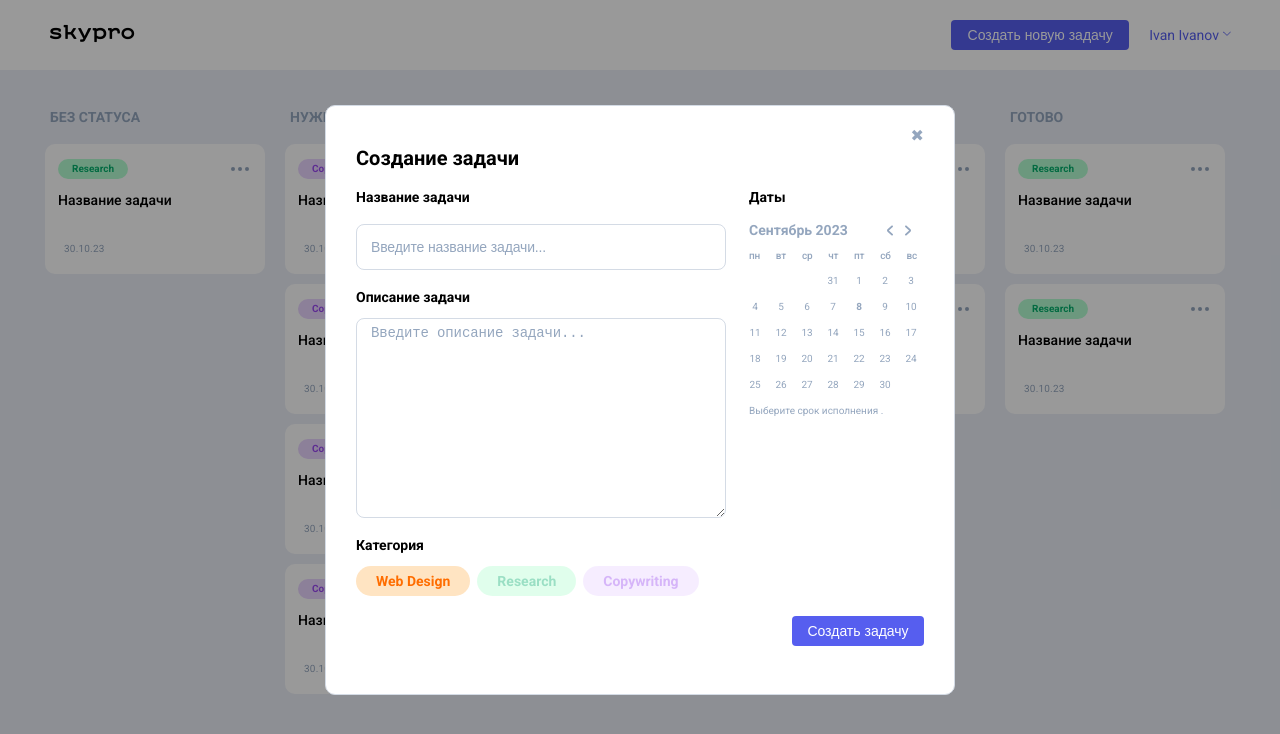
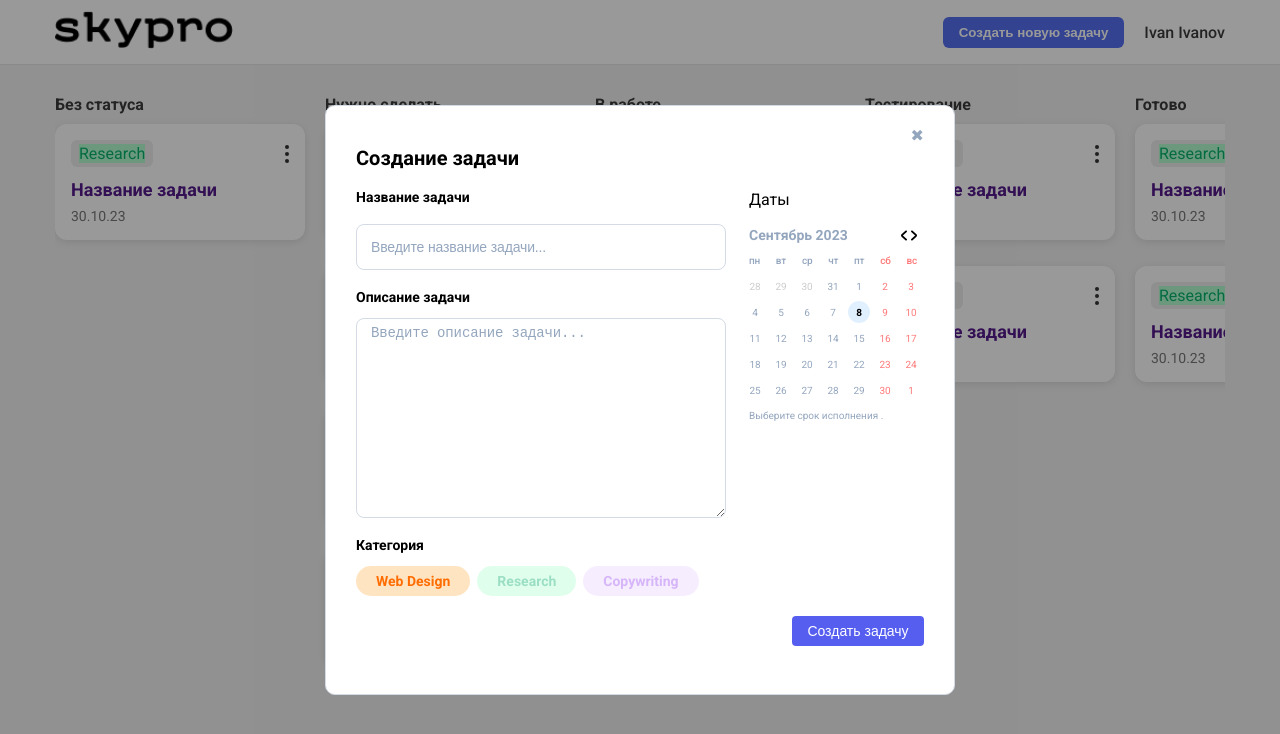
Before and after one commit to DiStail88/skypro-kanban, a React (Vite) app: page / in a window 1280 px wide. Both pictures are taken after a click on the button "Создать новую задачу". Shown: the top 734 px of the page. Built offline with nearby package versions, Linux system fonts and the light colour scheme.

Commit message:
Попробовал сделать несколько компонентов, но не понимаю, как подбивать все стили, сложно

```diff
--- a/src/components/Calendar/Calendar.jsx
+++ b/src/components/Calendar/Calendar.jsx
@@ -1,81 +1,83 @@
 import React from 'react';
+import {
+  CalendarWrapper,
+  Title,
+  CalendarBlock,
+  Nav,
+  Month,
+  NavActions,
+  NavAction,
+  Content,
+  DaysNames,
+  DayName,
+  Cells,
+  Cell,
+  Period,
+  PeriodText,
+} from './Calendar.styled';
 
 const Calendar = () => {
+  const days = [
+    { label: '28', other: true }, { label: '29', other: true }, { label: '30', other: true },
+    { label: '31' }, { label: '1' }, { label: '2', weekend: true }, { label: '3', weekend: true },
+    { label: '4' }, { label: '5' }, { label: '6' }, { label: '7' }, { label: '8', current: true },
+    { label: '9', weekend: true }, { label: '10', weekend: true }, { label: '11' }, { label: '12' },
+    { label: '13' }, { label: '14' }, { label: '15' }, { label: '16', weekend: true },
+    { label: '17', weekend: true }, { label: '18' }, { label: '19' }, { label: '20' },
+    { label: '21' }, { label: '22' }, { label: '23', weekend: true }, { label: '24', weekend: true },
+    { label: '25' }, { label: '26' }, { label: '27' }, { label: '28' }, { label: '29' },
+    { label: '30', weekend: true }, { label: '1', other: true, weekend: true }
+  ];
 
   return (
-        <div className="pop-new-card__calendar calendar">
-        <p className="calendar__ttl subttl">Даты</p>
-        <div className="calendar__block">
-            <div className="calendar__nav">
-                <div className="calendar__month">Сентябрь 2023</div>
-                <div className="nav__actions">
-                    <div className="nav__action" data-action="prev">
+    <CalendarWrapper>
+      <Title>Даты</Title>
+      <CalendarBlock>
+        <Nav>
+          <Month>Сентябрь 2023</Month>
+          <NavActions>
+            <NavAction data-action="prev">
               <svg xmlns="http://www.w3.org/2000/svg" width="6" height="11" viewBox="0 0 6 11">
                 <path d="M5.72945 1.95273C6.09018 1.62041 6.09018 1.0833 5.72945 0.750969C5.36622 0.416344 4.7754 0.416344 4.41218 0.750969L0.528487 4.32883C-0.176162 4.97799 -0.176162 6.02201 0.528487 6.67117L4.41217 10.249C4.7754 10.5837 5.36622 10.5837 5.72945 10.249C6.09018 9.9167 6.09018 9.37959 5.72945 9.04727L1.87897 5.5L5.72945 1.95273Z" />
               </svg>
-                    </div>
-                    <div className="nav__action" data-action="next">
+            </NavAction>
+            <NavAction data-action="next">
               <svg xmlns="http://www.w3.org/2000/svg" width="6" height="11" viewBox="0 0 6 11">
                 <path d="M0.27055 9.04727C-0.0901833 9.37959 -0.0901832 9.9167 0.27055 10.249C0.633779 10.5837 1.2246 10.5837 1.58783 10.249L5.47151 6.67117C6.17616 6.02201 6.17616 4.97799 5.47151 4.32883L1.58782 0.75097C1.2246 0.416344 0.633778 0.416344 0.270549 0.75097C-0.0901831 1.0833 -0.090184 1.62041 0.270549 1.95273L4.12103 5.5L0.27055 9.04727Z" />
               </svg>
-                    </div>
-                </div>
-            </div>
-            <div className="calendar__content">
-                <div className="calendar__days-names">
-                    <div className="calendar__day-name">пн</div>
-                    <div className="calendar__day-name">вт</div>
-                    <div className="calendar__day-name">ср</div>
-                    <div className="calendar__day-name">чт</div>
-                    <div className="calendar__day-name">пт</div>
-                    <div className="calendar__day-name -weekend-">сб</div>
-                    <div className="calendar__day-name -weekend-">вс</div>
-                </div>
-                <div className="calendar__cells">
-                    <div className="calendar__cell _other-month">28</div>
-                    <div className="calendar__cell _other-month">29</div>
-                    <div className="calendar__cell _other-month">30</div>
-                    <div className="calendar__cell _cell-day">31</div>
-                    <div className="calendar__cell _cell-day">1</div>
-                    <div className="calendar__cell _cell-day _weekend">2</div>
-                    <div className="calendar__cell _cell-day _weekend">3</div>
-                    <div className="calendar__cell _cell-day">4</div>
-                    <div className="calendar__cell _cell-day">5</div>
-                    <div className="calendar__cell _cell-day ">6</div>
-                    <div className="calendar__cell _cell-day">7</div>
-                    <div className="calendar__cell _cell-day _current">8</div>
-                    <div className="calendar__cell _cell-day _weekend">9</div>
-                    <div className="calendar__cell _cell-day _weekend">10</div>
-                    <div className="calendar__cell _cell-day">11</div>
-                    <div className="calendar__cell _cell-day">12</div>
-                    <div className="calendar__cell _cell-day">13</div>
-                    <div className="calendar__cell _cell-day">14</div>
-                    <div className="calendar__cell _cell-day">15</div>
-                    <div className="calendar__cell _cell-day _weekend">16</div>
-                    <div className="calendar__cell _cell-day _weekend">17</div>
-                    <div className="calendar__cell _cell-day">18</div>
-                    <div className="calendar__cell _cell-day">19</div>
-                    <div className="calendar__cell _cell-day">20</div>
-                    <div className="calendar__cell _cell-day">21</div>
-                    <div className="calendar__cell _cell-day">22</div>
-                    <div className="calendar__cell _cell-day _weekend">23</div>
-                    <div className="calendar__cell _cell-day _weekend">24</div>
-                    <div className="calendar__cell _cell-day">25</div>
-                    <div className="calendar__cell _cell-day">26</div>
-                    <div className="calendar__cell _cell-day">27</div>
-                    <div className="calendar__cell _cell-day">28</div>
-                    <div className="calendar__cell _cell-day">29</div>
-                    <div className="calendar__cell _cell-day _weekend">30</div>
-                    <div className="calendar__cell _other-month _weekend">1</div>
-                </div>
-            </div>
+            </NavAction>
+          </NavActions>
+        </Nav>
 
-            <input type="hidden" id="datepick_value" value="08.09.2023"></input>
-            <div className="calendar__period">
-                <p className="calendar__p date-end">Выберите срок исполнения <span className="date-control"></span>.</p>
-            </div>
-        </div>
-    </div>
+        <Content>
+          <DaysNames>
+            {['пн', 'вт', 'ср', 'чт', 'пт', 'сб', 'вс'].map((d, idx) => (
+              <DayName key={d} className={idx > 4 ? 'weekend' : ''}>{d}</DayName>
+            ))}
+          </DaysNames>
+
+          <Cells>
+            {days.map((day, index) => (
+              <Cell
+                key={index}
+                isWeekend={day.weekend}
+                isCurrent={day.current}
+                isOther={day.other}
+              >
+                {day.label}
+              </Cell>
+            ))}
+          </Cells>
+        </Content>
+
+        <input type="hidden" id="datepick_value" value="08.09.2023" />
+        <Period>
+          <PeriodText>
+            Выберите срок исполнения <span className="date-control"></span>.
+          </PeriodText>
+        </Period>
+      </CalendarBlock>
+    </CalendarWrapper>
   );
 };
 
--- /dev/null
+++ b/src/components/Calendar/Calendar.styled.js
@@ -0,0 +1,101 @@
+import styled from 'styled-components';
+
+export const CalendarWrapper = styled.div`
+  width: 182px;
+  margin-bottom: 20px;
+`;
+
+export const Title = styled.p`
+  margin-bottom: 14px;
+  padding: 0 7px;
+`;
+
+export const CalendarBlock = styled.div`
+  display: block;
+`;
+
+export const Nav = styled.div`
+  width: 100%;
+  display: flex;
+  align-items: center;
+  justify-content: space-between;
+  margin-top: 14px;
+  padding: 0 7px;
+`;
+
+export const Month = styled.div`
+  color: #94A6BE;
+  font-size: 14px;
+  line-height: 25px;
+  font-weight: 600;
+`;
+
+export const NavActions = styled.div`
+  display: flex;
+  gap: 4px;
+`;
+
+export const NavAction = styled.div`
+  cursor: pointer;
+`;
+
+export const Content = styled.div`
+  margin-bottom: 12px;
+`;
+
+export const DaysNames = styled.div`
+  display: flex;
+  flex-wrap: nowrap;
+  align-items: center;
+  justify-content: space-between;
+  margin: 7px 0;
+  padding: 0 7px;
+`;
+
+export const DayName = styled.div`
+  color: #94A6BE;
+  font-size: 10px;
+  font-weight: 500;
+  letter-spacing: -0.2px;
+
+  &.weekend {
+    color: #FF7A7A;
+  }
+`;
+
+export const Cells = styled.div`
+  width: 182px;
+  height: 126px;
+  display: flex;
+  flex-wrap: wrap;
+`;
+
+export const Cell = styled.div`
+  width: 22px;
+  height: 22px;
+  margin: 2px;
+  border-radius: 50%;
+  display: flex;
+  align-items: center;
+  justify-content: center;
+  font-size: 10px;
+  font-weight: ${({ isCurrent }) => (isCurrent ? 'bold' : 'normal')};
+  color: ${({ isWeekend, isCurrent, isOther }) =>
+    isCurrent ? '#000' : isWeekend ? '#FF7A7A' : isOther ? '#ccc' : '#94A6BE'};
+  background-color: ${({ isCurrent }) => (isCurrent ? '#e1f0ff' : 'transparent')};
+  cursor: pointer;
+`;
+
+export const Period = styled.div`
+  padding: 0 7px;
+`;
+
+export const PeriodText = styled.p`
+  color: #94A6BE;
+  font-size: 10px;
+  line-height: 1;
+
+  span {
+    color: #000;
+  }
+`;
--- a/src/components/Card/Card.jsx
+++ b/src/components/Card/Card.jsx
@@ -1,33 +1,43 @@
 import React from 'react';
+import {
+  CardWrapper,
+  CardContainer,
+  CardGroup,
+  CardTheme,
+  CardBtn,
+  CardContent,
+  CardTitle,
+  CardDate,
+} from './Card.styled';
 
 const Card = ({ task }) => {
   if (!task) return null;
 
   return (
-		<div className="cards__item">
-			<div className="cards__card card">
-				<div className="card__group">
-					<div className={`card__theme ${task.themeClass}`}>
+    <CardWrapper>
+      <CardContainer>
+        <CardGroup>
+          <CardTheme className={task.themeClass}>
             <p className={task.themeClass}>{task.theme}</p>
-					</div>
+          </CardTheme>
           <a href="#popBrowse" target="_self">
-						<div className="card__btn">
+            <CardBtn>
               <div></div>
               <div></div>
               <div></div>
-						</div>
+            </CardBtn>
           </a>
-				</div>
-				<div className="card__content">
+        </CardGroup>
+        <CardContent>
           <a href="" target="_blank">
-						<h3 className="card__title">{task.title}</h3>
+            <CardTitle>{task.title}</CardTitle>
           </a>
-					<div className="card__date">
+          <CardDate>
             <p>{task.date}</p>
-					</div>
-				</div>
-			</div>
-		</div>
+          </CardDate>
+        </CardContent>
+      </CardContainer>
+    </CardWrapper>
   );
 };
 
--- /dev/null
+++ b/src/components/Card/Card.styled.js
@@ -0,0 +1,53 @@
+import styled from 'styled-components';
+
+export const CardWrapper = styled.div`
+  margin-bottom: 16px;
+`;
+
+export const CardContainer = styled.div`
+  background: #fff;
+  border-radius: 12px;
+  box-shadow: 0 2px 8px rgba(0,0,0,0.1);
+  padding: 16px;
+`;
+
+export const CardGroup = styled.div`
+  display: flex;
+  justify-content: space-between;
+  align-items: center;
+`;
+
+export const CardTheme = styled.div`
+  padding: 4px 8px;
+  border-radius: 6px;
+  background-color: #eee;
+`;
+
+export const CardBtn = styled.div`
+  display: flex;
+  flex-direction: column;
+  gap: 3px;
+  cursor: pointer;
+
+  & > div {
+    width: 4px;
+    height: 4px;
+    background-color: #333;
+    border-radius: 50%;
+  }
+`;
+
+export const CardContent = styled.div`
+  margin-top: 12px;
+`;
+
+export const CardTitle = styled.h3`
+  font-size: 18px;
+  margin: 0;
+`;
+
+export const CardDate = styled.div`
+  margin-top: 8px;
+  font-size: 14px;
+  color: #777;
+`;
--- a/src/components/Column/Column.jsx
+++ b/src/components/Column/Column.jsx
@@ -1,22 +1,26 @@
 import React from 'react';
 import Card from '../Card/Card';
+import {
+  ColumnWrapper,
+  ColumnTitle,
+  CardsContainer,
+  EmptyText
+} from './Column.styled';
 
 const Column = ({ title, tasks }) => {
   return (
-    <>
-      <div className="column__title">
+    <ColumnWrapper>
+      <ColumnTitle>
         <p>{title}</p>
-      </div>
-      <div className="cards">
+      </ColumnTitle>
+      <CardsContainer>
         {tasks.length > 0 ? (
-          tasks.map((task) => (
-            <Card key={task.id} task={task} />
-          ))
+          tasks.map((task) => <Card key={task.id} task={task} />)
         ) : (
-          <p className="column__empty">Нет задач</p>
+          <EmptyText>Нет задач</EmptyText>
         )}
-      </div>
-    </>
+      </CardsContainer>
+    </ColumnWrapper>
   );
 };
 
--- /dev/null
+++ b/src/components/Column/Column.styled.js
@@ -0,0 +1,25 @@
+import styled from 'styled-components';
+
+export const ColumnWrapper = styled.div`
+  display: flex;
+  flex-direction: column;
+`;
+
+export const ColumnTitle = styled.div`
+  padding: 10px 0;
+  font-size: 16px;
+  font-weight: bold;
+  color: #3b3b3b;
+`;
+
+export const CardsContainer = styled.div`
+  display: flex;
+  flex-direction: column;
+  gap: 10px;
+`;
+
+export const EmptyText = styled.p`
+  color: #94A6BE;
+  font-size: 14px;
+  font-style: italic;
+`;
--- a/src/components/Header/Header.jsx
+++ b/src/components/Header/Header.jsx
@@ -1,64 +1,83 @@
 import React, { useState, useEffect, useRef } from 'react';
+import {
+  HeaderWrapper,
+  Container,
+  HeaderBlock,
+  Logo,
+  Nav,
+  MainButton,
+  UserName,
+  Popup,
+  PopupName,
+  PopupMail,
+  PopupTheme,
+  LogoutButton
+} from './Header.styled';
 
 const Header = () => {
-
   const [showUserInfo, setShowUserInfo] = useState(false);
   const popupRef = useRef(null);
   const nameRef = useRef(null);
 
   const headerPopup = () => {
-        setShowUserInfo(prev => !prev);
+    setShowUserInfo((prev) => !prev);
   };
 
   useEffect(() => {
     const headerClickPopup = (e) => {
-            if (nameRef.current.contains(e.target)) {
-                return;
-            } else if (popupRef.current && !popupRef.current.contains(e.target)) {
+      if (nameRef.current.contains(e.target)) return;
+      if (popupRef.current && !popupRef.current.contains(e.target)) {
         setShowUserInfo(false);
       }
     };
 
     document.addEventListener('mousedown', headerClickPopup);
-
     return () => {
       document.removeEventListener('mousedown', headerClickPopup);
     };
   }, []);
 
   return (
-        <header className="header">
-            <div className="container">
-                <div className="header__block">
-                    <div className="header__logo _show _light">
-                        <a href="" target="_self"><img src="images/logo.png" alt="logo"></img></a>
-                    </div>
-                    <div className="header__logo _dark">
-                        <a href="" target="_self"><img src="images/logo_dark.png" alt="logo"></img></a>
-                    </div>
-                    <nav className="header__nav">
-                        <button className="header__btn-main-new _hover01" id="btnMainNew"><a href="#popNewCard">Создать новую задачу</a></button>
-                        <a href="#user-set-target" ref={nameRef} className="header__user _hover02"
-                        onClick = {event => {
-                            event.preventDefault();
+    <HeaderWrapper>
+      <Container>
+        <HeaderBlock>
+          <Logo className="_show _light">
+            <a href="#"><img src="images/logo.png" alt="logo" /></a>
+          </Logo>
+          <Logo className="_dark">
+            <a href="#"><img src="images/logo_dark.png" alt="logo" /></a>
+          </Logo>
+
+          <Nav>
+            <MainButton id="btnMainNew">
+              <a href="#popNewCard">Создать новую задачу</a>
+            </MainButton>
+
+            <UserName
+              ref={nameRef}
+              onClick={(e) => {
+                e.preventDefault();
                 headerPopup();
               }}
             >
               Ivan Ivanov
-                        </a>
-                        <div ref={popupRef} className={`header__pop-user-set pop-user-set ${showUserInfo ? 'visible' : 'hidden'}`} id="user-set-target">
-                            <p className="pop-user-set__name">Ivan Ivanov</p>
-                            <p className="pop-user-set__mail">ivan.ivanov@gmail.com</p>
-                            <div className="pop-user-set__theme">
+            </UserName>
+
+            <Popup ref={popupRef} visible={showUserInfo}>
+              <PopupName>Ivan Ivanov</PopupName>
+              <PopupMail>ivan.ivanov@gmail.com</PopupMail>
+              <PopupTheme>
                 <p>Темная тема</p>
-                                <input type="checkbox" className="checkbox" name="checkbox"></input>
-                            </div>
-                            <button type="button" className="_hover03"><a href="#popExit">Выйти</a></button>
-                        </div>
-                    </nav>
-                </div>
-            </div>
-        </header>
+                <input type="checkbox" className="checkbox" />
+              </PopupTheme>
+              <LogoutButton>
+                <a href="#popExit">Выйти</a>
+              </LogoutButton>
+            </Popup>
+          </Nav>
+        </HeaderBlock>
+      </Container>
+    </HeaderWrapper>
   );
 };
 
--- /dev/null
+++ b/src/components/Header/Header.styled.js
@@ -0,0 +1,117 @@
+import styled from 'styled-components';
+
+export const HeaderWrapper = styled.header`
+  background-color: #fff;
+  padding: 10px 0;
+  border-bottom: 1px solid #e6e6e6;
+`;
+
+export const Container = styled.div`
+  width: 100%;
+  max-width: 1200px;
+  margin: 0 auto;
+  padding: 0 15px;
+`;
+
+export const HeaderBlock = styled.div`
+  display: flex;
+  align-items: center;
+  justify-content: space-between;
+`;
+
+export const Logo = styled.div`
+  img {
+    height: 40px;
+  }
+
+  &._dark {
+    display: none;
+  }
+`;
+
+export const Nav = styled.nav`
+  display: flex;
+  align-items: center;
+  gap: 20px;
+`;
+
+export const MainButton = styled.button`
+  background-color: #5570f1;
+  color: white;
+  border: none;
+  padding: 8px 16px;
+  border-radius: 6px;
+  cursor: pointer;
+  font-weight: 600;
+
+  &:hover {
+    background-color: #445ace;
+  }
+
+  a {
+    color: white;
+    text-decoration: none;
+  }
+`;
+
+export const UserName = styled.a`
+  color: #3b3b3b;
+  cursor: pointer;
+  font-weight: 500;
+  text-decoration: none;
+
+  &:hover {
+    text-decoration: underline;
+  }
+`;
+
+export const Popup = styled.div`
+  position: absolute;
+  top: 60px;
+  right: 15px;
+  background-color: #fff;
+  border: 1px solid #dcdcdc;
+  border-radius: 8px;
+  padding: 10px;
+  box-shadow: 0px 8px 16px rgba(0,0,0,0.1);
+  display: ${({ visible }) => (visible ? 'block' : 'none')};
+  z-index: 10;
+`;
+
+export const PopupName = styled.p`
+  font-weight: bold;
+  margin-bottom: 4px;
+`;
+
+export const PopupMail = styled.p`
+  color: #888;
+  font-size: 14px;
+  margin-bottom: 10px;
+`;
+
+export const PopupTheme = styled.div`
+  display: flex;
+  align-items: center;
+  justify-content: space-between;
+  margin-bottom: 10px;
+
+  p {
+    margin: 0;
+  }
+`;
+
+export const LogoutButton = styled.button`
+  background: transparent;
+  border: none;
+  color: #5570f1;
+  cursor: pointer;
+
+  a {
+    color: inherit;
+    text-decoration: none;
+  }
+
+  &:hover {
+    text-decoration: underline;
+  }
+`;
--- a/src/components/Main/Main.jsx
+++ b/src/components/Main/Main.jsx
@@ -1,6 +1,15 @@
 import React, { useState, useEffect } from 'react';
 import tasks from '../../data.js';
 import Column from '../Column/Column.jsx';
+
+import {
+  MainWrapper,
+  Container,
+  MainBlock,
+  MainContent,
+  ColumnWrapper,
+  Loading
+} from './Main.styled';
 
 const Main = () => {
   const [loading, setLoading] = useState(true);
@@ -17,29 +26,29 @@ const Main = () => {
 
   if (loading) {
     return (
-      <div className="loading">
+      <Loading>
         <p>Идет загрузка...</p>
-      </div>
+      </Loading>
     );
   }
 
   return (
-    <main className="main">
-      <div className="container">
-        <div className="main__block">
-          <div className="main__content">
+    <MainWrapper>
+      <Container>
+        <MainBlock>
+          <MainContent>
             {statuses.map((status) => {
               const filteredTasks = loadedTasks.filter((task) => task.status === status);
               return (
-                <div key={status} className="main__column">
+                <ColumnWrapper key={status}>
                   <Column title={status} tasks={filteredTasks} />
-                </div>
+                </ColumnWrapper>
               );
             })}
-          </div>
-        </div>
-      </div>
-    </main>
+          </MainContent>
+        </MainBlock>
+      </Container>
+    </MainWrapper>
   );
 };
 
--- /dev/null
+++ b/src/components/Main/Main.styled.js
@@ -0,0 +1,36 @@
+import styled from 'styled-components';
+
+export const MainWrapper = styled.main`
+  padding: 20px 0;
+`;
+
+export const Container = styled.div`
+  max-width: 1200px;
+  margin: 0 auto;
+  padding: 0 15px;
+`;
+
+export const MainBlock = styled.div`
+  display: flex;
+  flex-direction: column;
+`;
+
+export const MainContent = styled.div`
+  display: flex;
+  flex-direction: row;
+  gap: 20px;
+  overflow-x: auto;
+  padding-bottom: 10px;
+`;
+
+export const ColumnWrapper = styled.div`
+  flex: 0 0 250px;
+  min-width: 250px;
+`;
+
+export const Loading = styled.div`
+  padding: 40px;
+  text-align: center;
+  font-size: 18px;
+  color: #94a6be;
+`;
```
Also changed, not shown: src/components/PopExit/PopExit.styled.js (added, +77 -0 lines), src/components/PopBrowse/PopBrowse.styled.js (added). Lines whose indentation alone changed are shown as unchanged.
